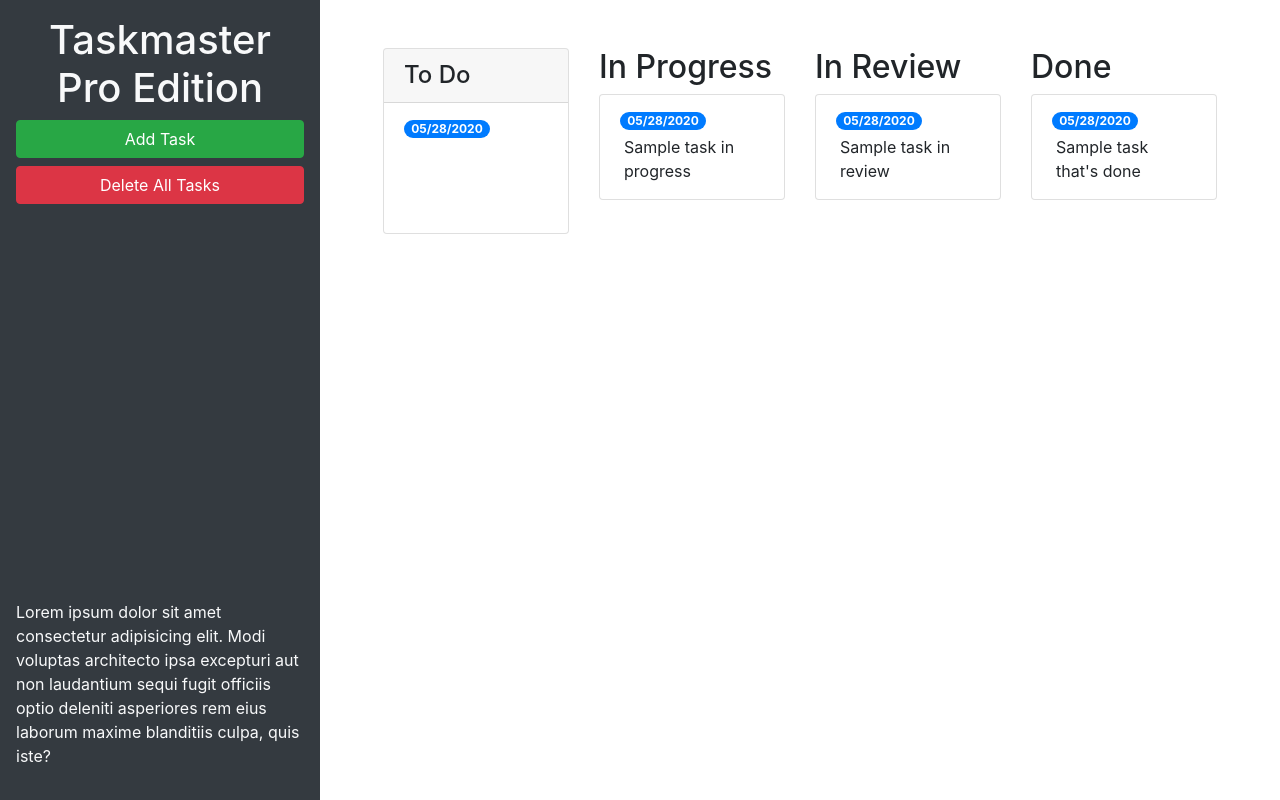
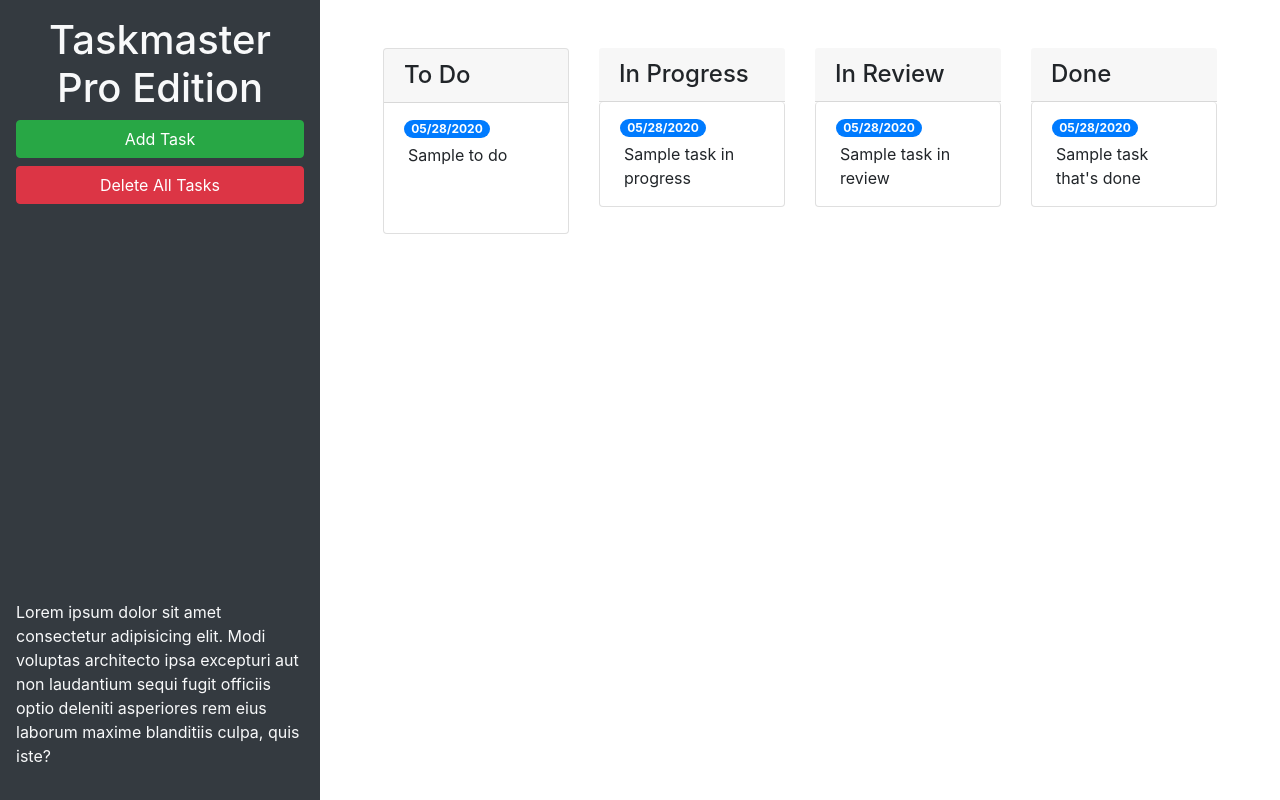
Before and after one commit to AndrewCLeonard/taskmaster-pro, a plain HTML site: page index.html in a window 1280 px wide. Drawn offline with nearby package versions, Linux system fonts and the light colour scheme.

Commit message:
card layout for kanban board, bootstrap classes for modal

```diff
--- a/index.html
+++ b/index.html
@@ -29,7 +29,7 @@
 							<ul id="list-toDo" class="list-group list-group-flush">
 								<li class="list-group-item">
 									<span class="badge badge-primary badge-pill">05/28/2020</span>
-									<p class="m-1"></p>
+									<p class="m-1">Sample to do</p>
 								</li>
 							</ul>
 						</div>
@@ -37,8 +37,8 @@
 					<!-- toDo end -->
 					<!-- inProgress start -->
 					<div class="col-12 col-md-6 col-xl-3 mb-3">
-						<h2>In Progress</h2>
-						<ul id="list-inprogress" class="list-group">
+						<h4 class="card-header">In Progress</h4>
+						<ul id="list-inprogress" class="list-group list-group flush">
 							<li class="list-group-item">
 								<sp class="badge badge-primary badge-pill">05/28/2020</sp>
 								<p class="m-1">Sample task in progress</p>
@@ -48,8 +48,8 @@
 					<!-- in progress end -->
 					<!-- in review start -->
 					<div class="col-12 col-md-6 col-xl-3 mb-3">
-						<h2>In Review</h2>
-						<ul id="list-inReview" class="list-group">
+						<h4 class="card-header">In Review</h4>
+						<ul id="list-inReview" class="list-group list-group flush">
 							<li class="list-group-item">
 								<sp class="badge badge-primary badge-pill">05/28/2020</sp>
 								<p class="m-1">Sample task in review</p>
@@ -59,8 +59,8 @@
 					<!-- in review end -->
 					<!-- done start -->
 					<div class="col-12 col-md-6 col-xl-3 mb-3">
-						<h2>Done</h2>
-						<ul id="list-done" class="list-group">
+						<h4 class="card-header">Done</h4>
+						<ul id="list-done" class="list-group list-group flush">
 							<li class="list-group-item">
 								<sp class="badge badge-primary badge-pill">05/28/2020</sp>
 								<p class="m-1">Sample task that's done</p>
@@ -86,11 +86,11 @@
 						<form>
 							<div class="form-group">
 								<label for="modalTaskDescription">Task description</label>
-								<textarea id="modalTaskDescription" rows="3"></textarea>
+								<textarea id="modalTaskDescription" rows="3" class="form-control"></textarea>
 							</div>
 							<div class="form-group">
 								<label for="modalDueDate">Due date</label>
-								<input type="text" id="modalDueDate" placeholder="mm/dd/yyyy" autocomplete="off" />
+								<input type="text" class="form-control" id="modalDueDate" placeholder="mm/dd/yyyy" autocomplete="off" />
 							</div>
 						</form>
 					</div>
```
